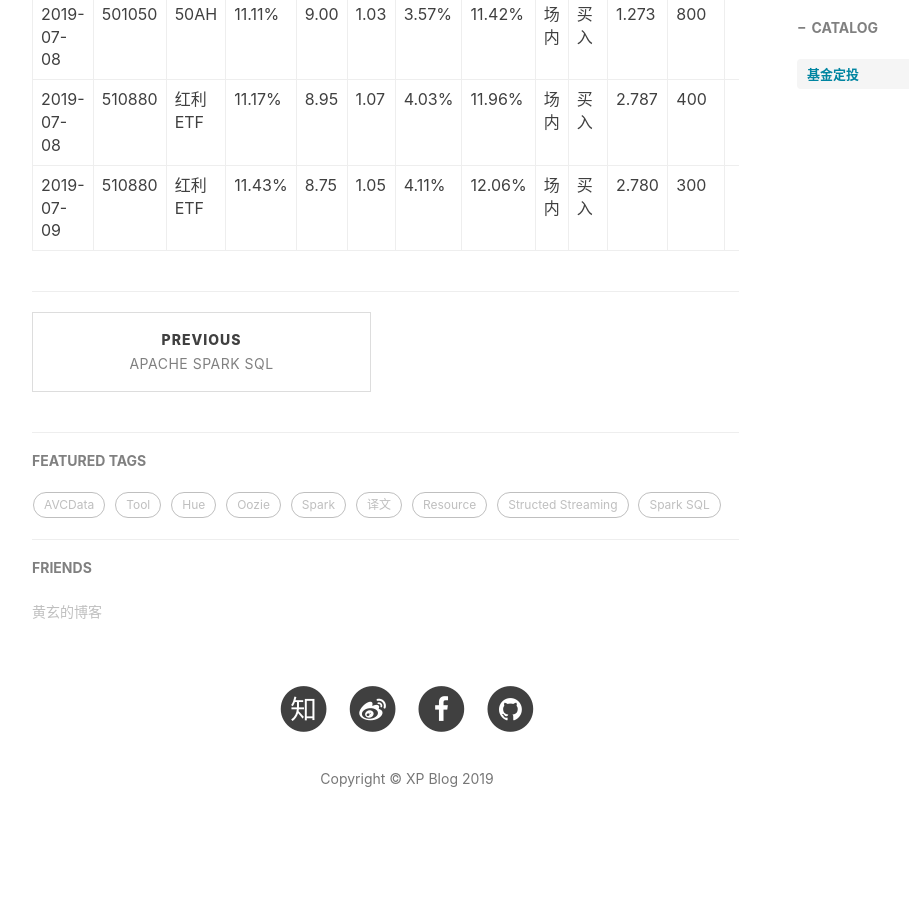
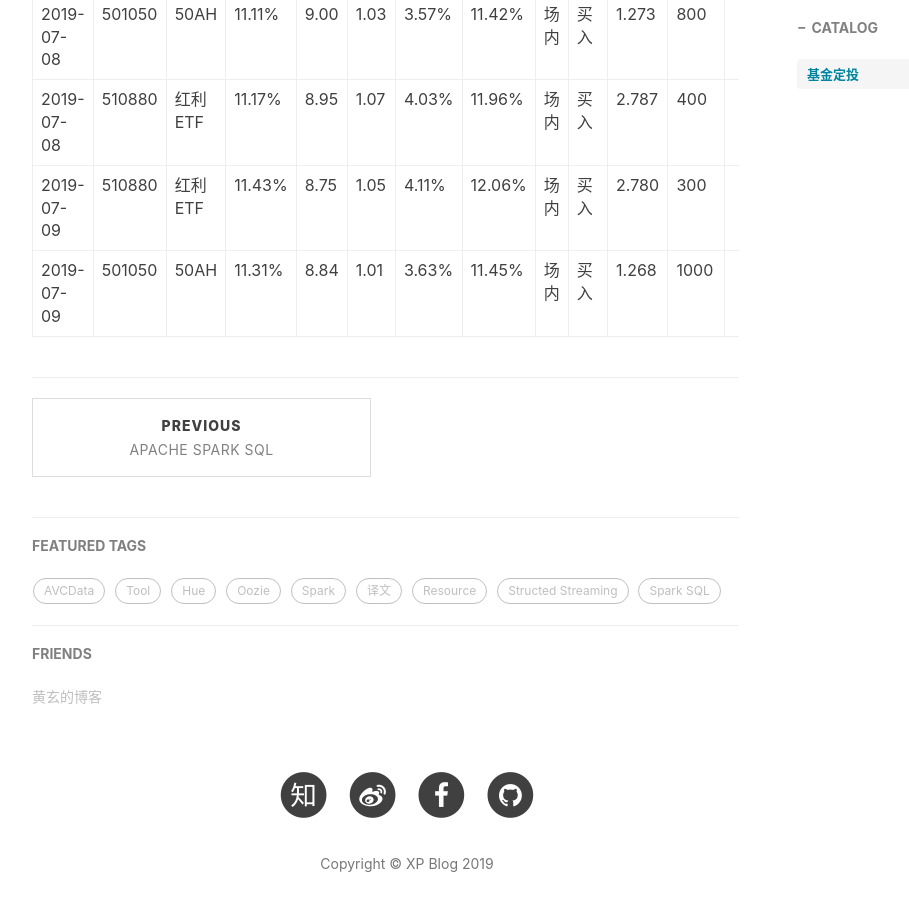
Before and after one commit to shoppingwang/shoppingwang.github.io, a Jekyll site: the page built from _posts/2019-07-02-investment-records.md, in a window 1280 px wide and 900 px high, scrolled down 885 px. Shown: the whole window, without its empty margins (233-1142 px from the left). Built offline with Jekyll 4.4.1, drawn with Linux system fonts in a browser that asks for light colours; nearby versions of some CDN libraries; comment, search, counter and statistics services are not loaded.

Commit message:
Init investment records

```diff
--- a/_posts/2019-07-02-investment-records.md
+++ b/_posts/2019-07-02-investment-records.md
@@ -23,3 +23,4 @@ tags:
 | 2019-07-08 | 501050 | 50AH | 11.11% | 9.00 | 1.03 | 3.57% | 11.42% | 场内 | 买入 | 1.273 | 800 |  |
 | 2019-07-08 | 510880 | 红利ETF | 11.17% | 8.95 | 1.07 | 4.03% | 11.96% | 场内 | 买入 | 2.787 | 400 |  |
 | 2019-07-09 | 510880 | 红利ETF | 11.43% | 8.75 | 1.05 | 4.11% | 12.06% | 场内 | 买入 | 2.780 | 300 |  |
+| 2019-07-09 | 501050 | 50AH | 11.31% | 8.84 | 1.01 | 3.63% | 11.45% | 场内 | 买入 | 1.268 | 1000 |  |
```
